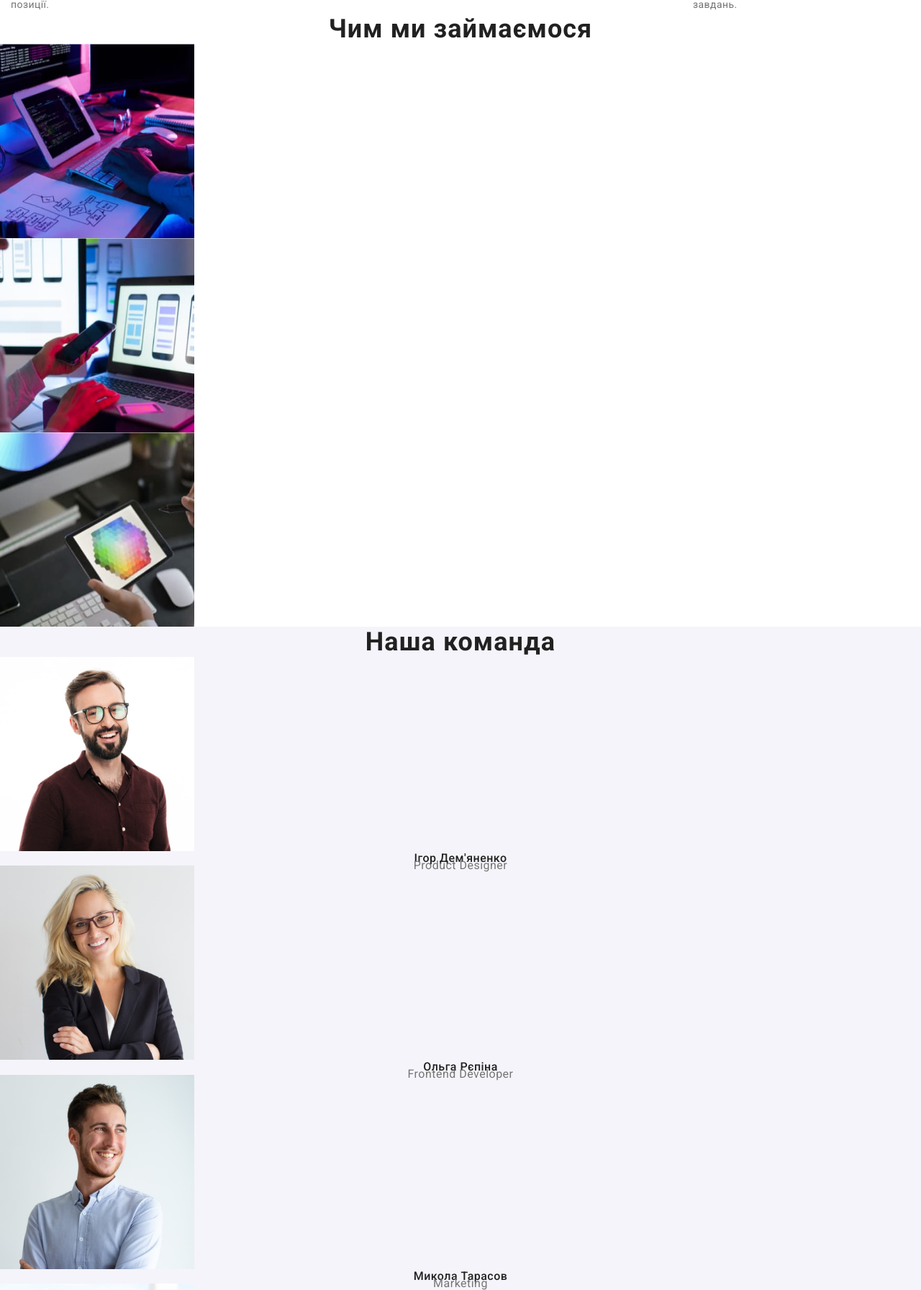
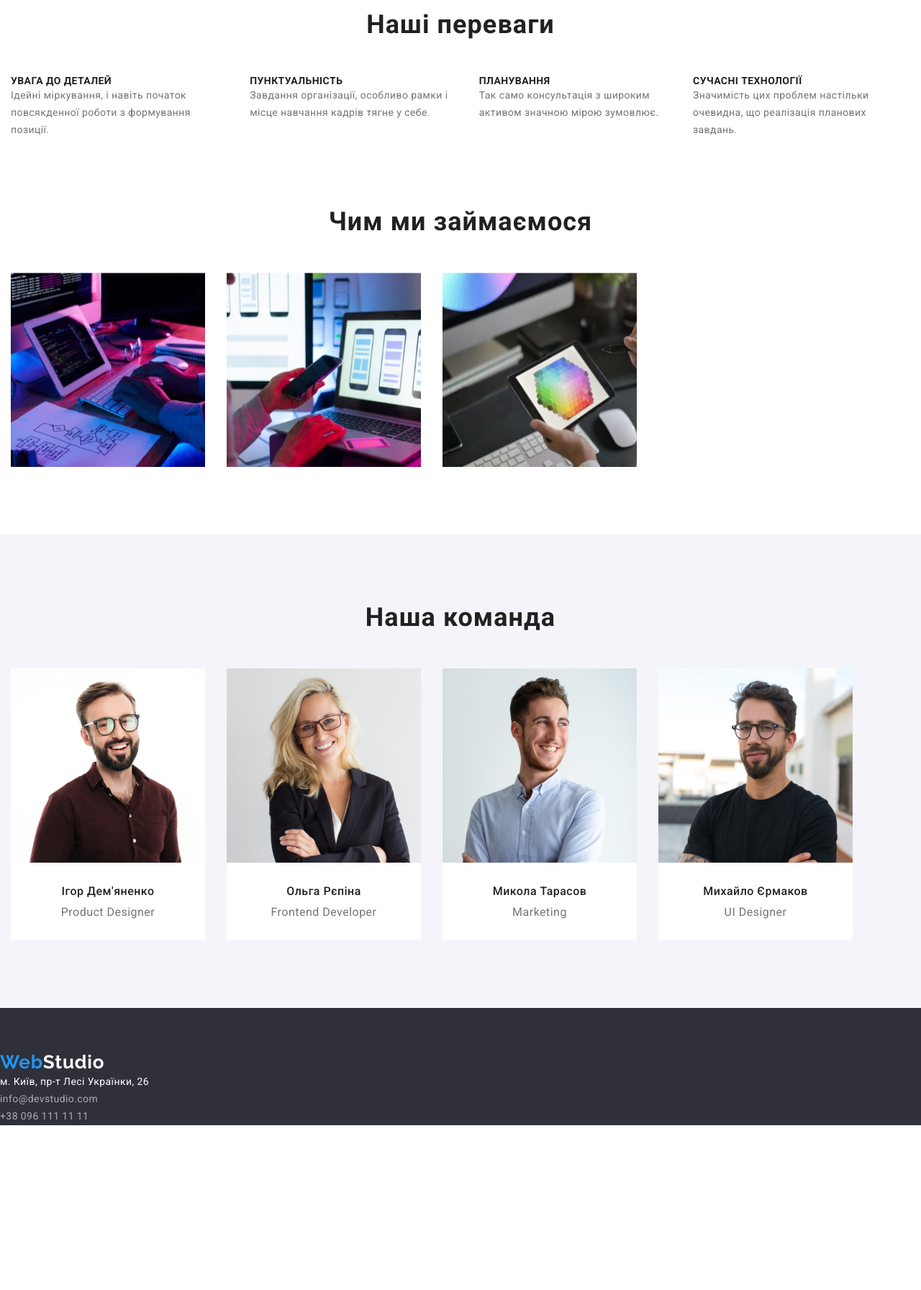
Before and after one commit to shpintal/goit-markup-hw-03, a plain HTML site: page index.html in a window 1280 px wide. Shown: the part 720-2513 px from the top of the page at 72% size. After the commit the page ends 2284 px from the top, so only its background shows below. Drawn offline with nearby package versions, Linux system fonts and the light colour scheme.

Commit message:
edd index

```diff
--- a/CSS/styles.css
+++ b/CSS/styles.css
@@ -55,6 +55,9 @@ header{
     display: flex;
     align-items: center;
     justify-content: space-between;
+}
+.main-description{
+    margin-bottom: 50px;
 }
 .navigation{
     display: flex;
@@ -127,6 +130,7 @@ color: #2196F3;
         border-radius: 4px;
         margin-left: auto;
         margin-right: auto;
+        margin-top: 30px;
         padding: 10px 32px;
         display: flex;
 
@@ -169,6 +173,14 @@ color: #2196F3;
 .list-main-description{
     display:flex;
 }
+.description-preference{
+    padding-top: 94px;
+
+}
+.description-preference-wrap{
+justify-self: center;
+}
+
 .list-main-description-item:not(:last-child){
     margin-right: 30px;
 }
@@ -196,6 +208,32 @@ background-color: var(--section-secondary-color);
     color: var(--secondary-text-color-studio);
 
 }
+.work-list{
+
+    display: flex;
+}
+.work-card:not(last-child){
+margin-right: 30px;
+}
+.work-list-wrap{
+
+    padding-top: 94px;
+    padding-bottom: 94px;
+
+}
+.our-team{
+    padding-top: 94px;
+    padding-bottom: 94px;
+}
+.our-team-item:not(:last-child){
+margin-right: 30px;
+
+}
+.list-our-team{
+display: flex;
+
+}
+
 .name-img{
         font-style: normal;
         font-weight: 500;
@@ -203,6 +241,7 @@ background-color: var(--section-secondary-color);
         line-height: 1.19;
         text-align: center;
         letter-spacing: 0.03em;
+        margin-bottom: 10px;
 
 }
 
@@ -210,18 +249,26 @@ background-color: var(--section-secondary-color);
         font-style: normal;
         font-weight: 400;
         font-size: 16px;
-        line-height: 1.19px;
+        line-height: 1.19;
         text-align: center;
         letter-spacing: 0.03em;
 
         color: var(--secondary-text-color-studio);
 
+
+
+}
+.description-emploer{
+    padding-top: 30px;
+    padding-bottom: 30px;
+    background-color: #FFFFFF;
 }
 .logo-footer {
     color: #FFFFFF;
 }
 .footer{
     background-color: var(--section-main-color);
+    padding-top: 60px;
 }
 .contact-futer {
         font-style: normal;
--- a/index.html
+++ b/index.html
@@ -41,13 +41,14 @@
       </div>
     </header>
     <main>
-      <section class="section-main container">
-        <div class="main-section-wrapp">
+      <section class="section-main">
+        <div class="main-section-wrapp container">
           <h1 class="main-title">Ефективні рішення для вашого бізнесу</h1>
           <button class="modal-btn" type="button">Замовити послугу</button>
         </div>
       </section>
-    <section>
+    <section class="description-preference ">
+      <div class="description-preference-wrap">
       <h2 class="main-description container">
         Наші переваги
       </h2>
@@ -69,35 +70,48 @@
           <p class="about-description">Значимість цих проблем настільки очевидна, що реалізація планових завдань.</p>
         </li>
       </ul >
+      </div>
     </section>
     <section>
+       <div class="work-list-wrap container">
       <h2 class="main-description">Чим ми займаємося</h2>
-      <ul class="list">
-        <li><img src="./images/what-do-we-do-1.jpg" alt="робочий  стіл блок-схема" width="270" height="270"></li>
-        <li><img src="./images/what-do-we-do-2.jpg" alt="робота з мобільним телефоном" width="270" height="270"></li>
-        <li><img src="./images/what-do-we-do-3.jpg" alt="робота з вибором кольору" width="270" height="270"></li>
+      <ul class="list  work-list">
+        <li class="work-card"><img src="./images/what-do-we-do-1.jpg" alt="робочий  стіл блок-схема" width="270" height="270"></li>
+        <li class="work-card"><img src="./images/what-do-we-do-2.jpg" alt="робота з мобільним телефоном" width="270" height="270"></li>
+        <li class="work-card"><img src="./images/what-do-we-do-3.jpg" alt="робота з вибором кольору" width="270" height="270"></li>
       </ul>
+      </div>
      </section>
      <section class="section-secondary">
+      <div class="our-team container">
       <h2 class="main-description">Наша команда</h2>
-      <ul class="list">
-        <li><img src="./images/team-card-1.jpg" alt="Ігор Дем'яненко" width="270" height="270">
+      <ul class="list  list-our-team">
+        <li class="our-team-item"><img src="./images/team-card-1.jpg" alt="Ігор Дем'яненко" width="270" height="270">
+        <div class="description-emploer">
           <h3 class="name-img">Ігор Дем'яненко</h3>
         <p class="about-img" lang="en"> Product Designer</p>
+      </div>
       </li>
-        <li><img src="./images/team-card-2.jpg" alt="Ольга Рєпіна" width="270" height="270">
+        <li class="our-team-item"><img src="./images/team-card-2.jpg" alt="Ольга Рєпіна" width="270" height="270">
+        <div class="description-emploer">
           <h3 class="name-img">Ольга Рєпіна</h3>
         <p class="about-img" lang="en"> Frontend Developer</p>
+      </div>
       </li>
-        <li><img src="./images/team-card-3.jpg" alt="Микола Тарасов" width="270" height="270">
+        <li class="our-team-item"><img src="./images/team-card-3.jpg" alt="Микола Тарасов" width="270" height="270">
+        <div class="description-emploer">
           <h3 class="name-img">Микола Тарасов</h3>
         <p class="about-img" lang="en"> Marketing</p>
+      </div>
       </li>
-        <li><img src="./images/team-card-4.jpg" alt="Михайло Єрмаков" width="270" height="270">
+        <li class="our-team-item"><img src="./images/team-card-4.jpg" alt="Михайло Єрмаков" width="270" height="270">
+        <div class="description-emploer">
           <h3 class="name-img">Михайло Єрмаков</h3>
         <p class="about-img" lang="en"> UI Designer</p>
+      </div>
       </li>
       </ul>
+      </div>
      </section>
 
     </main>
```
Lines whose indentation alone changed are shown as unchanged.
